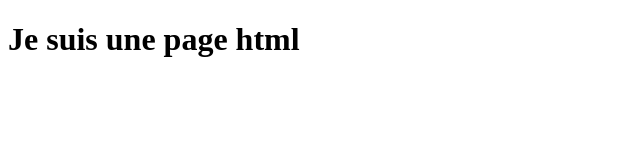
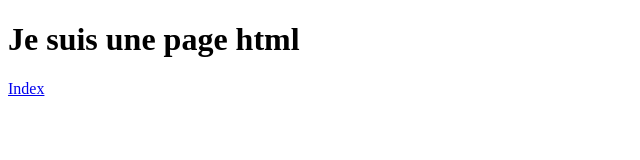
Before and after one commit to androbienaime/test, a plain HTML site: page index.html in a window 1280 px wide. Shown: the full height of the page, 0-640 px from the left. Drawn offline with Linux system fonts and the light colour scheme.

Commit message:
Ajout de nouveaux fichier

```diff
--- a/index.html
+++ b/index.html
@@ -7,5 +7,6 @@
 </head>
 <body>
    <h1>Je suis une page html</h1>
+   <a href="index.php">Index</a>
 </body>
 </html>
```
Also changed, not shown: css/style.css (added).
